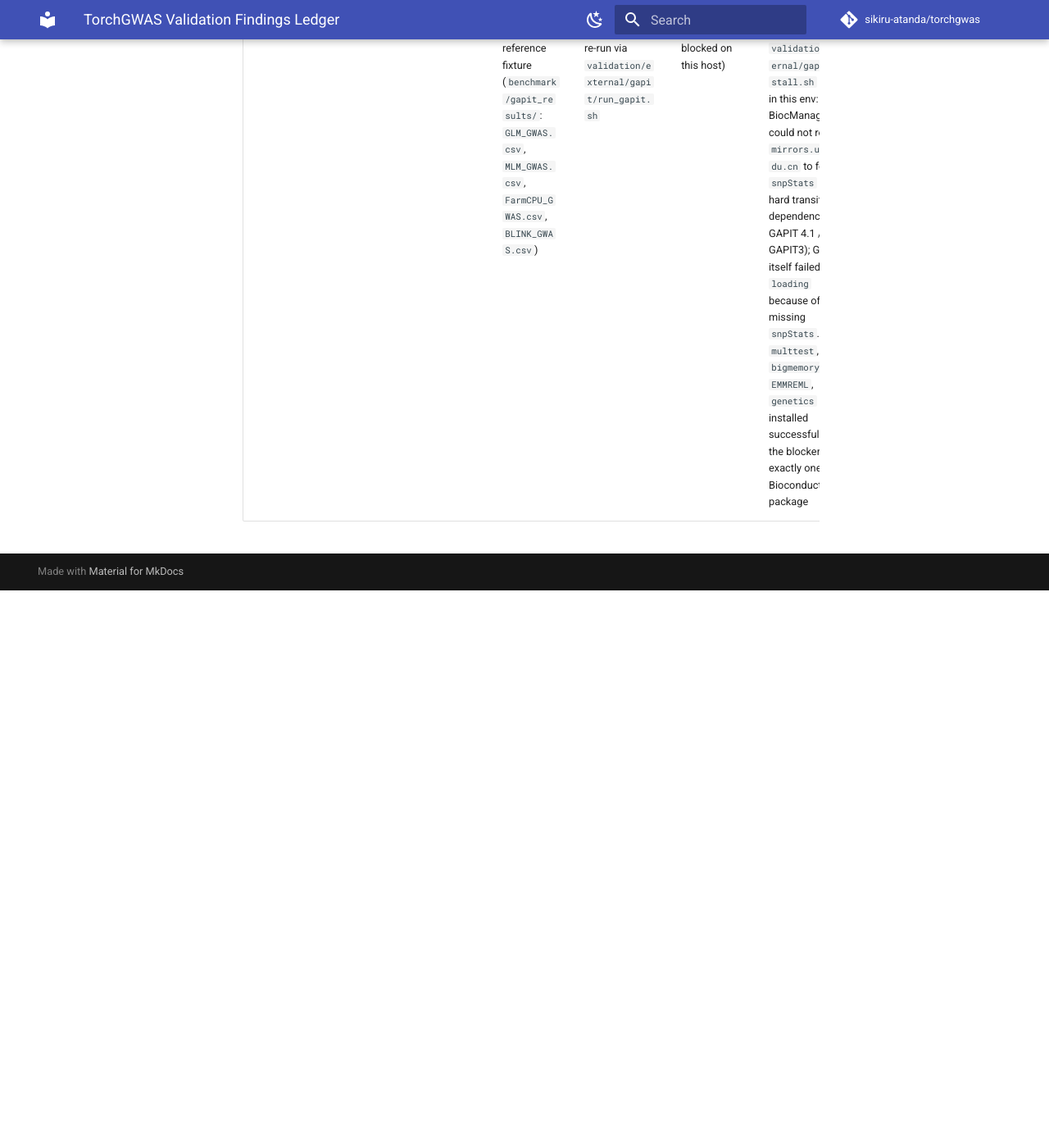
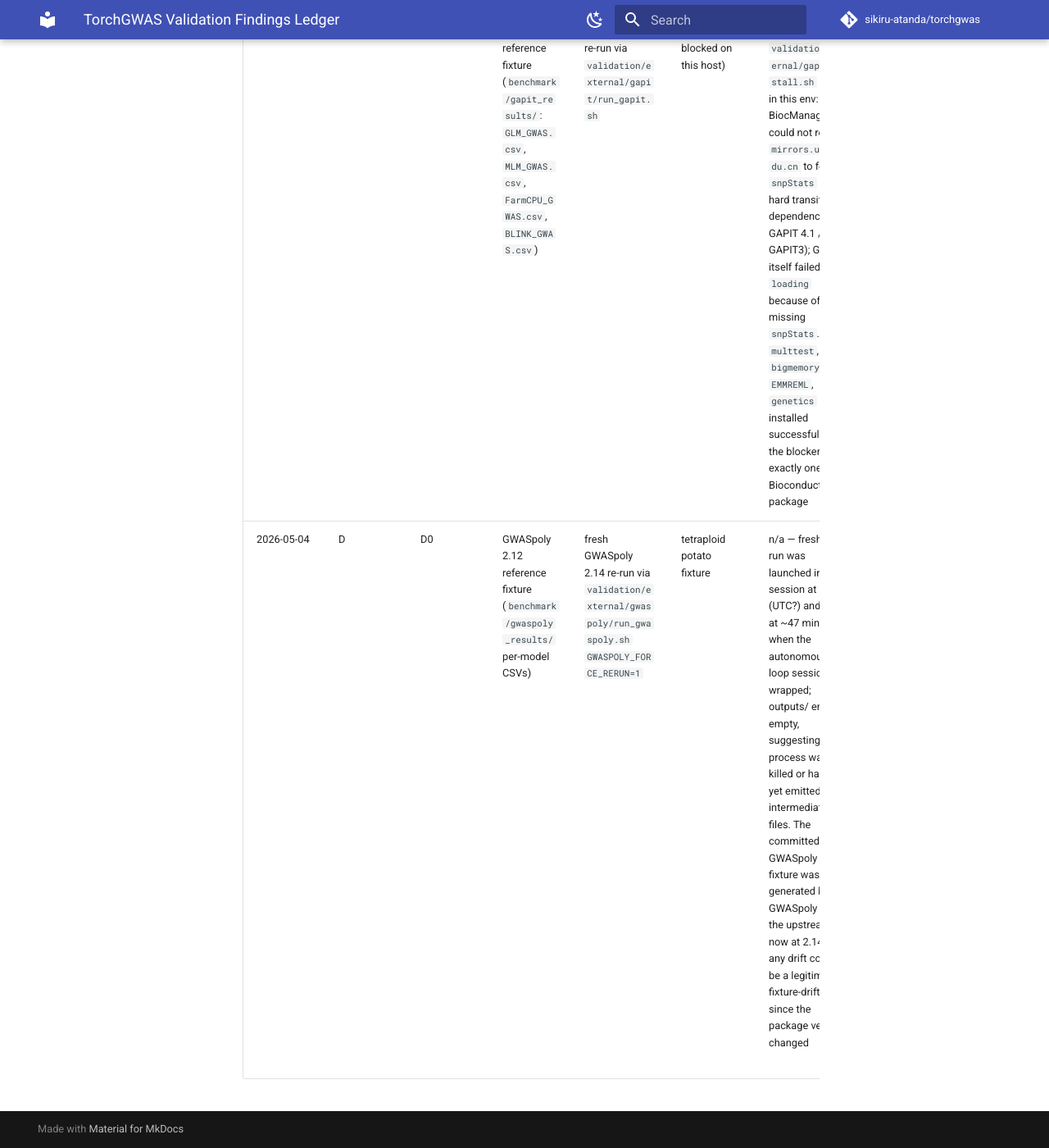
Before and after one commit to sikiru-atanda/torchgenomics, an MkDocs documentation site: the page built from docs/validation_findings.md, in a window 1280 px wide and 1400 px high, scrolled down 9149 px. Shown: the whole window at 82% size. Built offline with MkDocs 1.6.1 and Material for MkDocs 9.7.7, drawn with Linux system fonts in a browser that asks for light colours; comment, search, counter and statistics services are not loaded; before the commit the page ends 9869 px from its top, so only the background shows below that.

Commit message:
Pillar D D0: append GWASpoly deferred-rerun ledger row

```diff
--- a/docs/validation_findings.md
+++ b/docs/validation_findings.md
@@ -27,3 +27,4 @@ Classifications per F3:
 | 2026-04-30 | C | C1 | `torchgwas.cli._cmd_lmm_scan_single` (and `SparseLMM` branch) | GPU smoke cell `lmm-scan-bed` with `--device cuda` | when `--device cuda` was passed, K was constructed on CUDA via `grm_vanraden_streaming(device=device)` but Y / X0 were left on CPU; `single_trait_lmm.fit_null` then hit `RuntimeError: Expected all tensors to be on the same device, but got mat is on cuda:0, different from other tensors on cpu` inside the eigenspace rotation. Parallel `mvlmm-scan` path already had the right `.to(device)` calls (lines 499–501) | impl required: GPU codepath must run end-to-end | V1-platform / fix-now | added explicit `.to(device)` for Y, X0, K before `model.fit_null(...)` in both the dense and sparse branches of `_cmd_lmm_scan_single`; verified via the GPU subset of `tests/test_cli_matrix.py` (RTX 2000 Ada). |
 | 2026-04-30 | D | D0 | GEMMA 0.98.5 reference fixture (`gemma_demo/output/`: `mdp_kinship.cXX.txt` + `mdp_lmm_all.{assoc,log}.txt` + `mdp_mvlmm_wald.{assoc,log}.txt`) | fresh GEMMA 0.98.5 re-run via `validation/external/gemma/run_gemma.sh` | MDP maize 276×3093 BIMBAM (committed) | 0.000e+00 across all 19 checks (β, SE, p_wald, p_lrt, p_score, vg, ve, ll_reml, ll_ml, Vg, Ve, GRM cXX, af, logl_H1) | ≤ 1e-10 (GRM) / 1e-6 (β/SE/Vg/Ve rel) / 1e-4 (-log10p, log-likelihood) / 1e-8 (raw p) | **fixture-authoritative** | none — the fixture exactly reproduces against fresh upstream. The static AMD64 binary at `gemma_demo/gemma-0.98.5` is fully deterministic; the BIMBAM input fixture is byte-identical to what GEMMA originally consumed. Pillar D verdict: **fixture is authoritative; do NOT regenerate.** Drift report at `validation/reproducibility/outputs/gemma_drift.json`. |
 | 2026-04-30 | D | D0 | GAPIT3 reference fixture (`benchmark/gapit_results/`: `GLM_GWAS.csv`, `MLM_GWAS.csv`, `FarmCPU_GWAS.csv`, `BLINK_GWAS.csv`) | fresh GAPIT3 re-run via `validation/external/gapit/run_gapit.sh` | n/a (install blocked on this host) | n/a — `validation/external/gapit/install.sh` failed in this env: BiocManager could not reach `mirrors.ustc.edu.cn` to fetch `snpStats` (a hard transitive dependency of GAPIT 4.1 / GAPIT3); GAPIT itself failed `lazy loading` because of the missing `snpStats`. `multtest`, `bigmemory`, `EMMREML`, `genetics` etc. installed successfully — the blocker is exactly one Bioconductor package | n/a | infra-blocker | retry on a host with reachable Bioconductor (or override `BiocManager::repositories()` to point at `https://bioconductor.org/packages/...` instead of the configured mirror). Pillar D verdict for GAPIT3: **deferred to a future re-run on a host with reachable Bioconductor**; the committed fixture remains the canonical reference until a fresh GAPIT3 run can confirm or refute reproducibility. |
+| 2026-05-04 | D | D0 | GWASpoly 2.12 reference fixture (`benchmark/gwaspoly_results/` per-model CSVs) | fresh GWASpoly 2.14 re-run via `validation/external/gwaspoly/run_gwaspoly.sh GWASPOLY_FORCE_RERUN=1` | tetraploid potato fixture | n/a — fresh re-run was launched in-session at 15:53 (UTC?) and was at ~47 min wall when the autonomous-loop session wrapped; outputs/ ended empty, suggesting the R process was killed or hadn't yet emitted intermediate files. The committed GWASpoly fixture was generated by GWASpoly 2.12; the upstream is now at 2.14 — any drift could be a legitimate fixture-drift since the package version changed | n/a | infra-blocker / deferred | the fresh 12–50-minute re-run did not complete in this autonomous-loop session. Re-run on a host with sufficient wall-time budget via `GWASPOLY_FORCE_RERUN=1 bash validation/external/gwaspoly/run_gwaspoly.sh && python3 validation/reproducibility/compare_fixtures.py --tool gwaspoly`. The committed fixture remains canonical until a fresh GWASpoly 2.14 re-run can confirm or refute reproducibility. Pillar D verdict for GWASpoly: **deferred to a longer-wall-time re-run.** |
```
